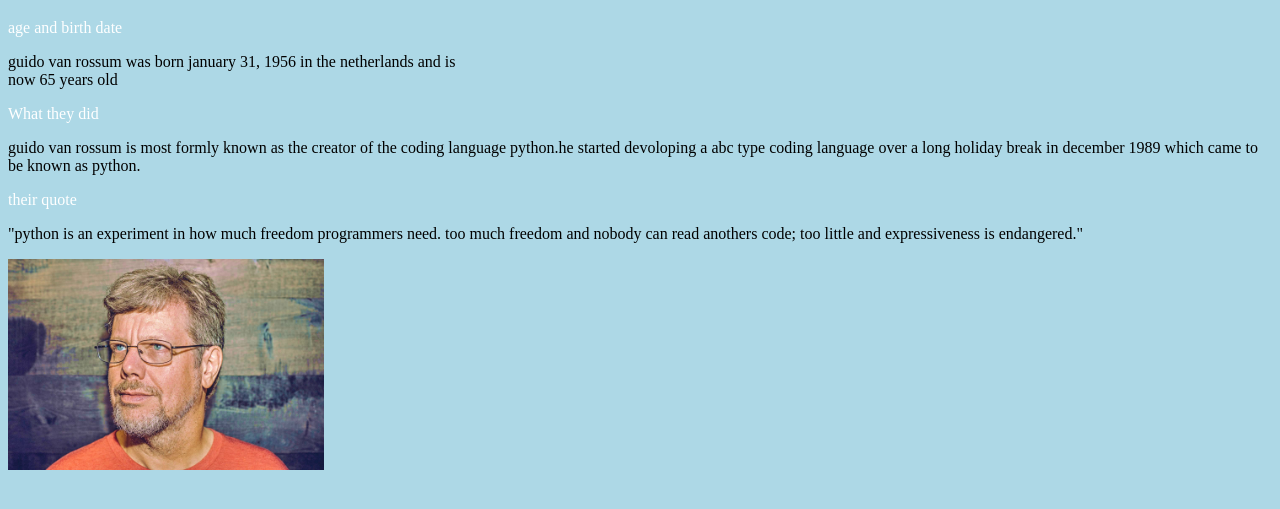
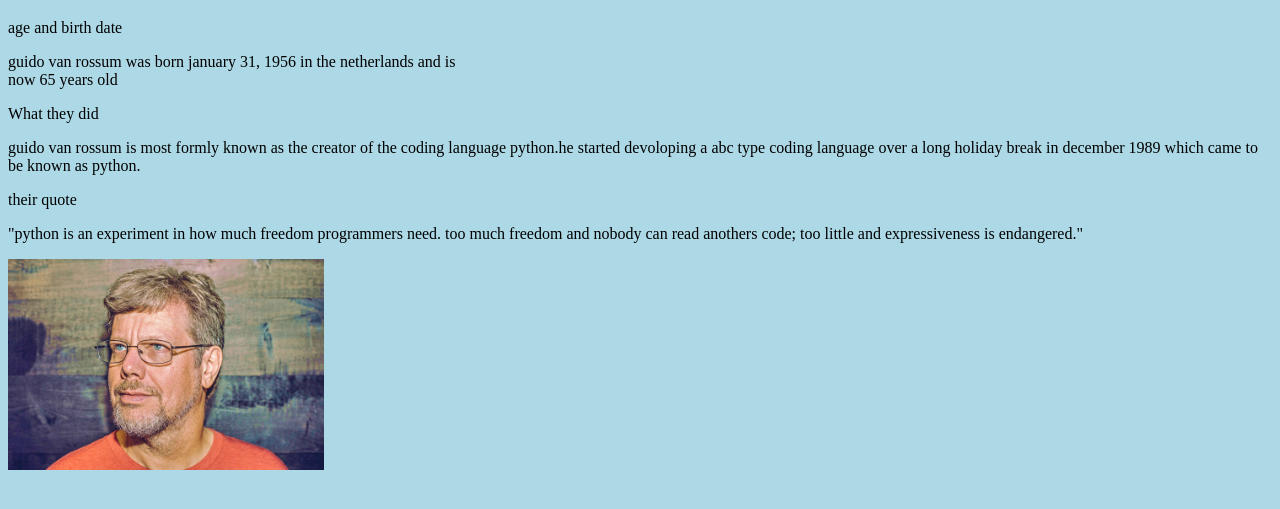
Before and after one commit to logan-bourgon/Assignment-2, a plain HTML site: page index.html in a window 1280 px wide. Shown: the part 61-570 px from the top of the page. Drawn offline with Linux system fonts and the light colour scheme; files whose address does not match are found by name.

Commit message:
stuff code

```diff
--- a/index.html
+++ b/index.html
@@ -8,11 +8,11 @@
   </head>
   <body>
     <h1>Guido van rossum</h1>
-    <p1>age and birth date</p1>
-    <p>guido van rossum was born january 31, 1956 in the netherlands and is <br>now 65 years old</p>
-    <p1> What they did </p1>
+    <p>age and birth date</p>
+    <p>guido van rossum was born january 31, 1956 in the netherlands and is<br>now 65 years old</p>
+    <p> What they did </p>
     <p> guido van rossum is most formly known as the creator of the coding language python.he started devoloping a abc type coding language over a long holiday break in december 1989 which came to be known as python.</p>
-    <p1> their quote</p1>
+    <p> their quote</p>
     <p>"python is an experiment in how much freedom programmers need. too much freedom and nobody can read anothers code; too little and expressiveness is endangered."</p>
     <img src="Guido-portrait-2014-drc.jpg" width="25%" alt="guido">
     <script src="script.js"></script>
```
